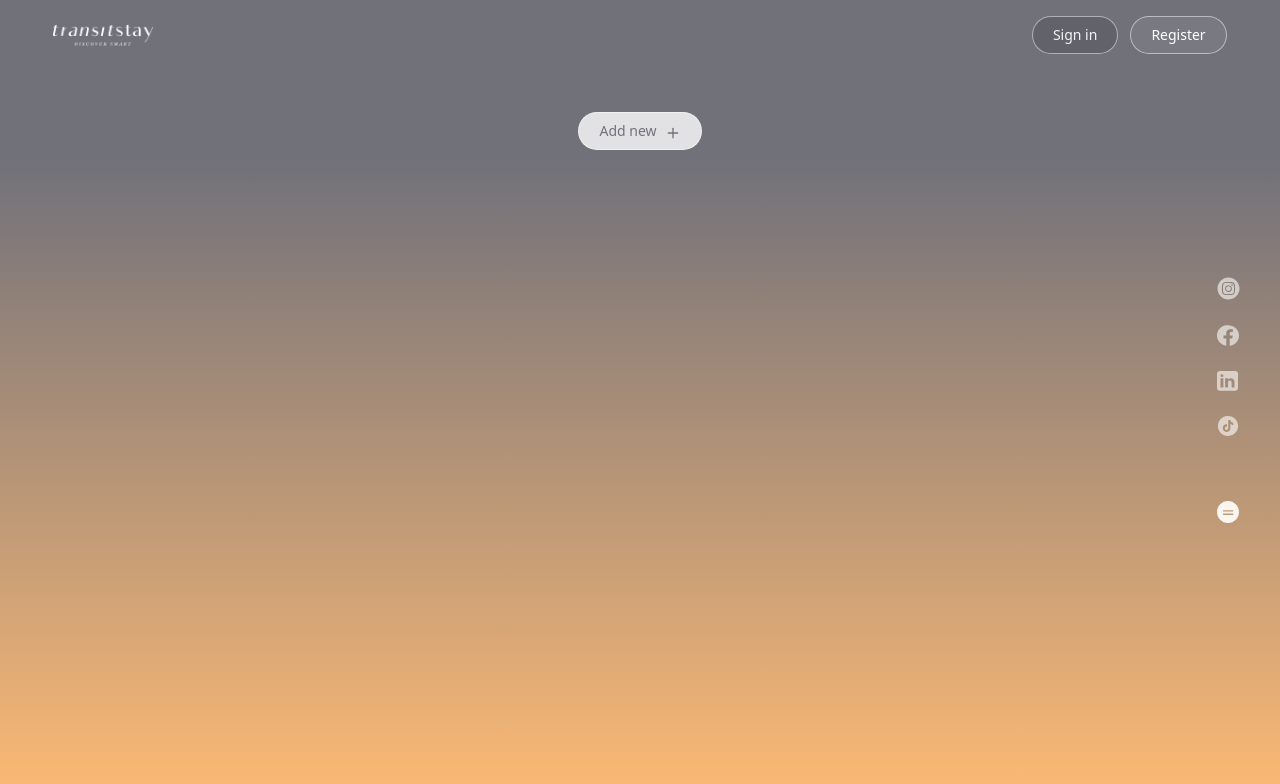
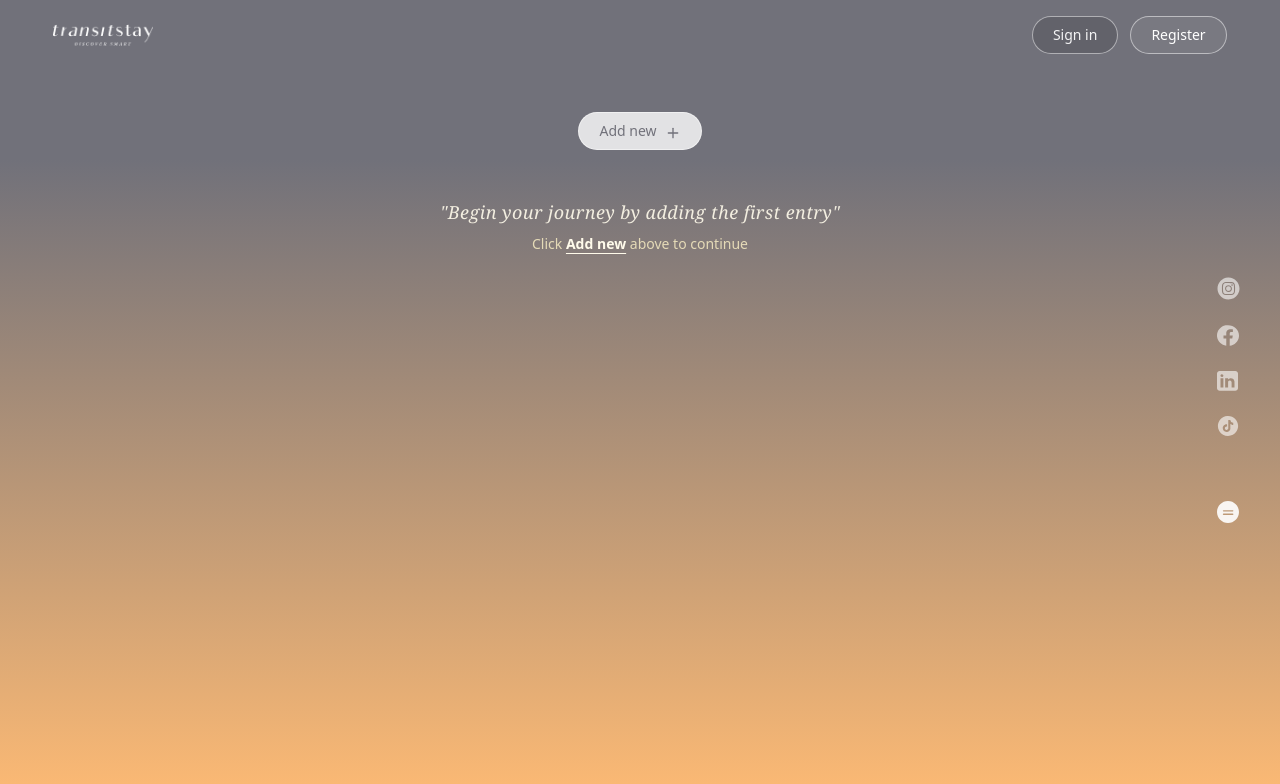
Before and after one commit to xinodeprinz/transitstay, a Next.js app: page /search in a window 1280 px wide. Shown: the top 784 px of the page. Built offline with nearby package versions, Linux system fonts and the light colour scheme.

Commit message:
Made some adjustments

```diff
--- a/app/search/page.tsx
+++ b/app/search/page.tsx
@@ -114,7 +114,12 @@ export default function SearchPage() {
         <div className="lg:w-5/6 mx-auto mt-10">
           <div className="flex items-center justify-center flex-wrap gap-3">
             {data.length > 0 && (
-              <Button text="Delete all" type="black" onClick={deleteAll} />
+              <Button
+                text="Delete all"
+                type="black"
+                onClick={deleteAll}
+                className="!bg-zinc-700/60 !opacity-60"
+              />
             )}
             {suggestions.map((suggestion, index) => (
               <Suggestion
@@ -131,9 +136,30 @@ export default function SearchPage() {
               icon={<PlusIcon size={16} className="mt-1" />}
               onClick={() => setShowAdd(true)}
             />
-            {data.length > 0 && <Button text="Generate Gallery" type="black" />}
+            {data.length > 0 && (
+              <Button
+                text="Generate Gallery"
+                type="black"
+                className="!bg-zinc-700"
+              />
+            )}
           </div>
 
+          {/* Show when the page is empty */}
+          {data.length <= 0 && (
+            <div className="mt-12 text-center">
+              <p className="font-serif text-lg italic text-amber-50/90 tracking-wide mb-2">
+                "Begin your journey by adding the first entry"
+              </p>
+              <p className="text-sm text-amber-100/80 font-medium">
+                Click{" "}
+                <span className="font-bold text-amber-50 underline underline-offset-4">
+                  Add new
+                </span>{" "}
+                above to continue
+              </p>
+            </div>
+          )}
           {loading ? (
             <Skeleton />
           ) : (
--- a/components/button.tsx
+++ b/components/button.tsx
@@ -10,7 +10,7 @@ interface Props {
 
 const Button = ({ text, type, icon, className, onClick }: Props) => {
   const baseClasses =
-    "rounded-full border text-sm border-white/50 py-2 px-5 flex gap-2 items-center justify-between transition-all duration-200 ease-in-out";
+    "rounded-full border text-sm border-white/50 py-2 px-5 flex gap-2 items-center justify-between select-none transition-all duration-200 ease-in-out";
 
   const typeClasses =
     type === "black"
--- a/components/suggestion.tsx
+++ b/components/suggestion.tsx
@@ -24,7 +24,7 @@ const Suggestion = ({
 
   return (
     <div
-      className={`text-nowrap cursor-pointer flex gap-2 items-center justify-between rounded-full border text-sm py-2 px-5 transition-all
+      className={`text-nowrap select-none transition-all duration-200 ease-in-out cursor-pointer flex gap-2 items-center justify-between hover:scale-105 rounded-full border text-sm py-2 px-5
         ${
           isActive
             ? "bg-white/50 text-white border-white"
```
